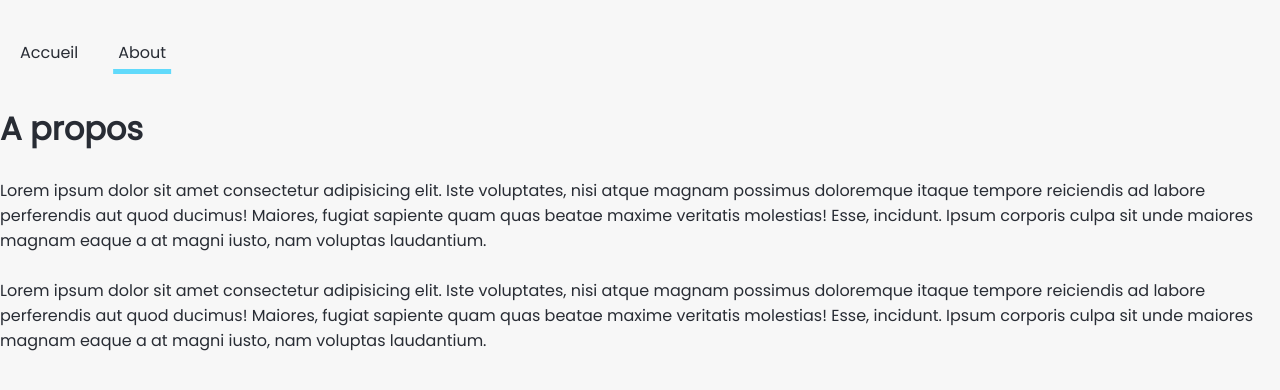
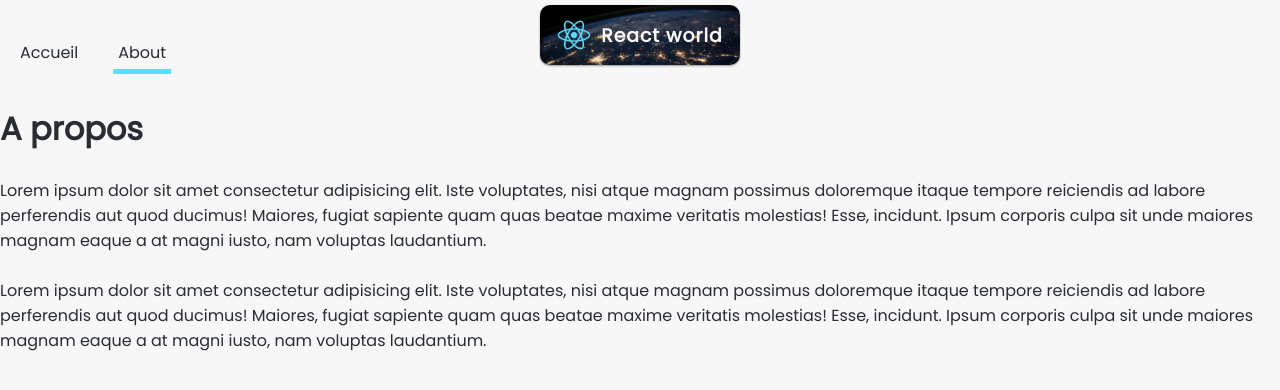
Before and after one commit to LucasTchitdjian/react-world, a React (Create React App) app: page /about in a window 1280 px wide. Shown: the top 390 px of the page. Built offline with nearby package versions, Linux system fonts and the light colour scheme.

Commit message:
call-to-api-and-display

```diff
--- a/package.json
+++ b/package.json
@@ -6,6 +6,7 @@
     "@testing-library/jest-dom": "^5.16.2",
     "@testing-library/react": "^12.1.3",
     "@testing-library/user-event": "^13.5.0",
+    "axios": "^0.26.0",
     "node-sass": "^4.14.1",
     "react": "^17.0.2",
     "react-dom": "^17.0.2",
--- /dev/null
+++ b/src/components/Contries.js
@@ -0,0 +1,23 @@
+import React, { useEffect, useState } from 'react';
+import axios from 'axios';
+
+const Contries = () => {
+  const [data, setData] = useState([]);
+
+  useEffect(() => {
+  axios.get('https://restcountries.com/v3.1/all?fields=name;population;region;capital;flag;')
+    .then((res) => setData(res.data));
+  }, []);
+
+  return (
+    <div className="contries">
+      <ul className='contries-list'>
+        {data.map((contry) => (
+          <li>{contry.name.common}</li>
+        ))}
+      </ul>
+    </div>
+  );
+};
+
+export default Contries;
--- /dev/null
+++ b/src/components/Logo.js
@@ -0,0 +1,12 @@
+import React from 'react';
+
+const Logo = () => {
+  return (
+    <div className='logo'>
+      <img src="./img/logo192.png" alt="" />
+      <h3>React world</h3>
+    </div>
+  );
+};
+
+export default Logo;
--- a/src/components/Navigation.js
+++ b/src/components/Navigation.js
@@ -5,11 +5,11 @@
   return (
     <div className='navigation'>
       <NavLink to={"/"}
-      exact={true}>
+      exact="true">
         Accueil
       </NavLink>
       <NavLink to={"/about"}
-      exact={true}>
+      exact="true">
         About
       </NavLink>
     </div>
--- a/src/pages/About.js
+++ b/src/pages/About.js
@@ -1,10 +1,12 @@
 import React from 'react';
+import Logo from '../components/Logo';
 import Navigation from '../components/Navigation';
 
 const About = () => {
   return (
     <div>
       <Navigation />
+      <Logo />
       <h1>A propos</h1>
       <br />
       <p>Lorem ipsum dolor sit amet consectetur adipisicing elit. Iste voluptates,
--- a/src/pages/Home.js
+++ b/src/pages/Home.js
@@ -1,10 +1,13 @@
+import Contries from "../components/Contries";
+import Logo from "../components/Logo";
 import Navigation from "../components/Navigation";
 
 const Home = () => {
   return (
     <div className="home">
       <Navigation />
-      <h1>Accueil</h1>
+      <Logo />
+      <Contries />
     </div>
   );
 };
--- /dev/null
+++ b/src/styles/components/_logo.scss
@@ -0,0 +1,26 @@
+.logo {
+  display: flex;
+  position: absolute;
+  top: 5px;
+  left: 50%;
+  transform: translate(-50%);
+  background: url(../../assets/main.jpg) center/cover;
+  height: 60px;
+  width: 200px;
+  align-items: center;
+  justify-content: center;
+  border-radius: 10px;
+  box-shadow: 0px 1px 2px 0px rgba(51, 51, 51, 0.5);
+
+  h3 {
+    color: $color-2;
+    letter-spacing: 1px;
+  }
+
+  img {
+    height: 34px;
+    width: 34px;
+    margin-right: 10px;
+    object-fit: cover;
+  }
+}
--- a/src/styles/index.scss
+++ b/src/styles/index.scss
@@ -1,2 +1,3 @@
 @import "./settings";
 @import "./components/navigation";
+@import "./components/logo";
```
Also changed, not shown: src/assets/main.jpg (added), 1 other file (tests, documents, lock files or other folders).
